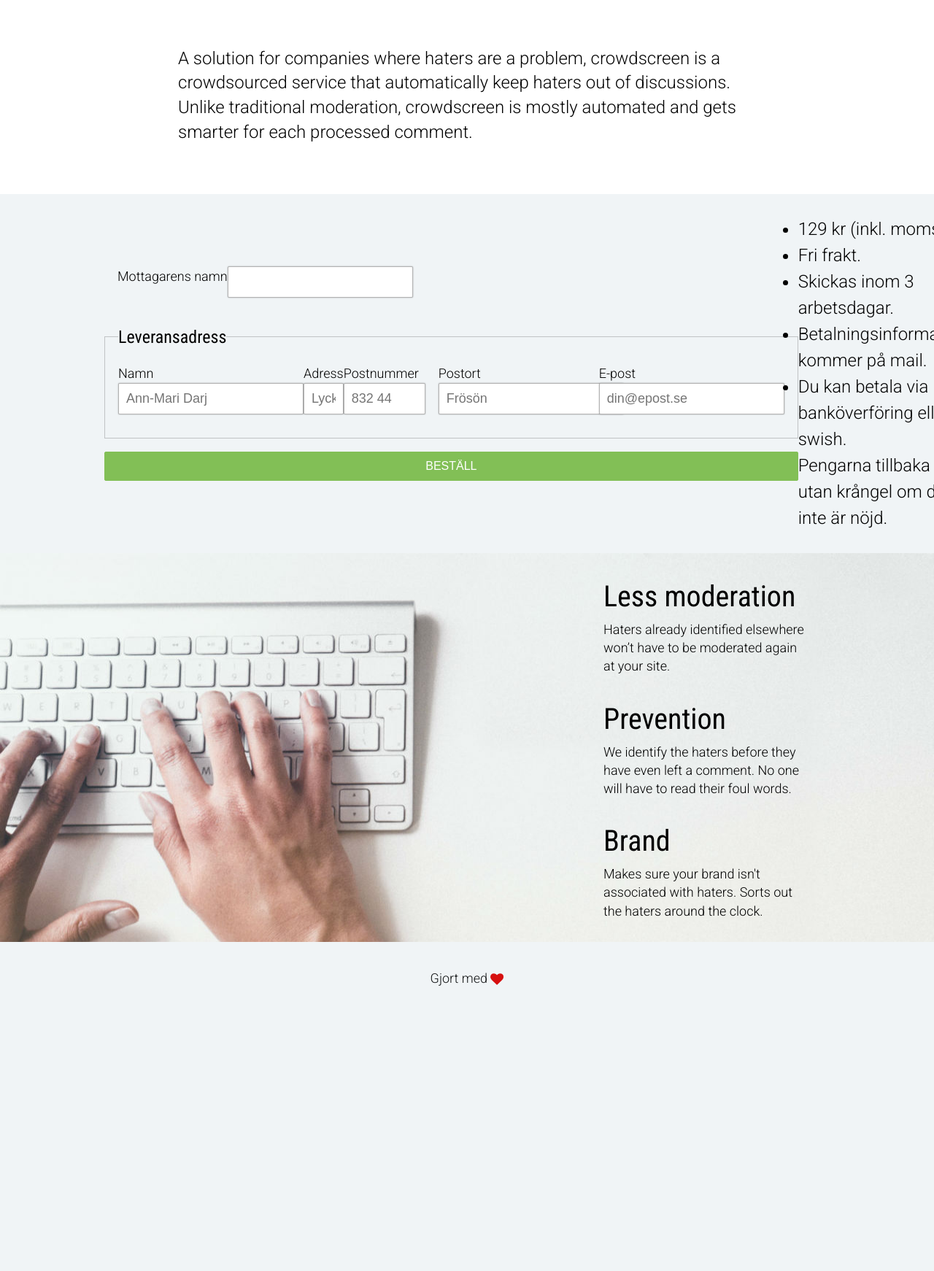
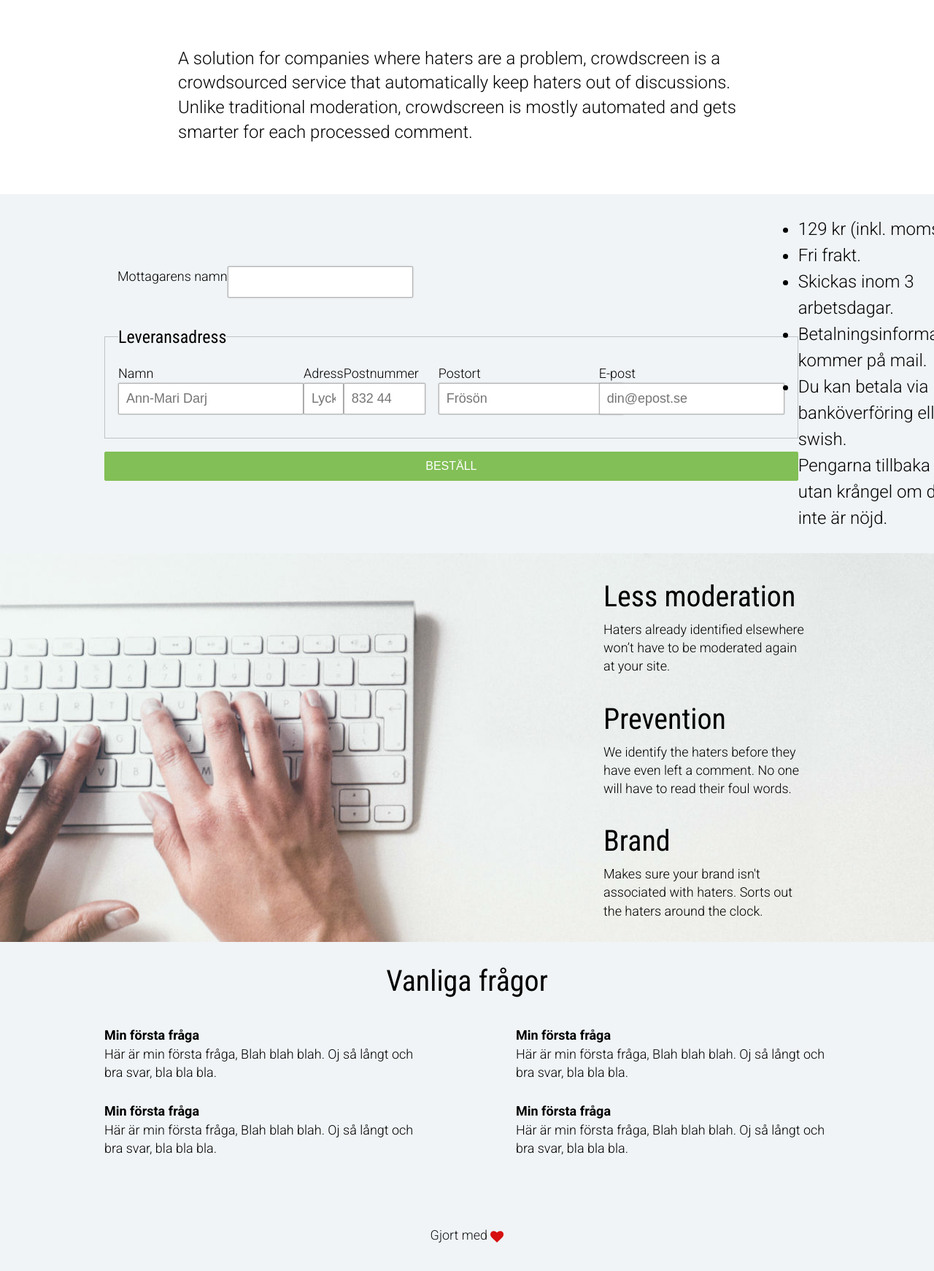
Before and after one commit to amo222/amo222.github.io, a Jekyll site: the page built from index.html, in a window 1280 px wide, cut to the strip 859-2601 px from the top of the page. Shown: the whole strip at 73% size. Built offline with Jekyll 4.4.1, drawn with Linux system fonts in a browser that asks for light colours; before the commit the page ends 2249 px from its top, so only the background shows below that.

Commit message:
Added FAQ-section

```diff
--- a/assets/stylesheets/main.scss
+++ b/assets/stylesheets/main.scss
@@ -265,9 +265,25 @@
 }
 
 //FAQ
-.faq {
+.faq_inner {
     @include flexbox();
     @include flex-wrap(wrap);
+    @include flex-direction(column);
+    padding: 30px 0;
+}
+.faq_container {
+    @include flexbox();
+    @include justify-content(space-between);
+    @include flex-wrap(wrap);
+    columns: 2;
+    margin-top: 2em;
+}
+.faq_item {
+    max-width: 430px;
+}
+.faq_headline {
+    @extend .headlineLarge;
+    text-align: center;
 }
 .faq_question {
     font-size: $fontSize-x5;
--- a/index.html
+++ b/index.html
@@ -11,7 +11,7 @@
         <p class="description_text">A solution for companies where haters are a problem, crowdscreen is a crowdsourced service that automatically keep haters out of discussions. Unlike traditional moderation, crowdscreen is mostly automated and gets smarter for each processed comment.</p>
     </div>
 </div>
-<div class="section section--order">
+<div id="order" class="section section--order">
     <div class="inner order">
         <form class="form" method="POST" action="http://formspree.io/annmari.darj@gmail.com">
             <fieldset class="fieldset fieldset--receiver">
@@ -81,3 +81,26 @@
         </div>
     </div>
 </div>
+<div class="faq">
+    <div class="inner faq_inner">
+        <h2 class="faq_headline">Vanliga frågor<h2>
+        <div class="faq_container">
+            <div class="faq_item">
+                <h4 class="faq_question">Min första fråga</h4>
+                <p class="faq_answer">Här är min första fråga, Blah blah blah. Oj så långt och bra svar, bla bla bla.</p>
+            </div>
+            <div class="faq_item">
+                <h4 class="faq_question">Min första fråga</h4>
+                <p class="faq_answer">Här är min första fråga, Blah blah blah. Oj så långt och bra svar, bla bla bla.</p>
+            </div>
+            <div class="faq_item">
+                <h4 class="faq_question">Min första fråga</h4>
+                <p class="faq_answer">Här är min första fråga, Blah blah blah. Oj så långt och bra svar, bla bla bla.</p>
+            </div>
+            <div class="faq_item">
+                <h4 class="faq_question">Min första fråga</h4>
+                <p class="faq_answer">Här är min första fråga, Blah blah blah. Oj så långt och bra svar, bla bla bla.</p>
+            </div>
+        </div>
+    </div>
+</div>
```
Also changed, not shown: 2 other files.
